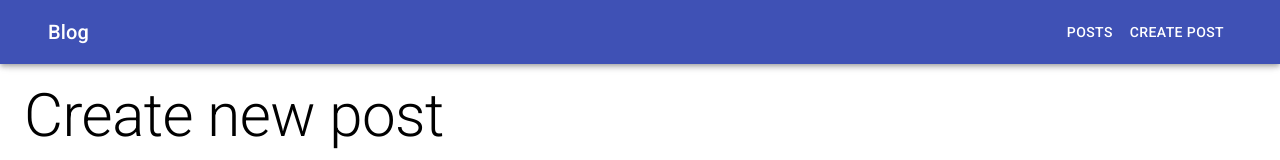
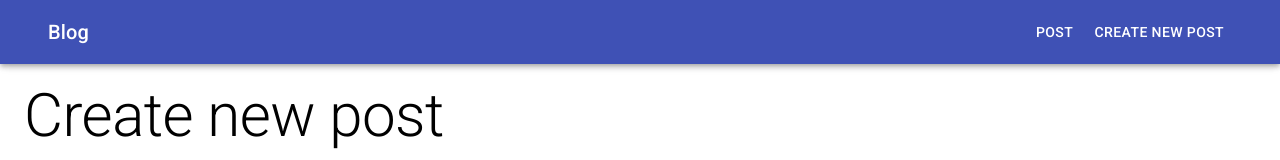
Before and after one commit to andreitsivm/nextjs-deploy, a Next.js app: page /posts/new in a window 1280 px wide. Shown: the top 160 px of the page. Built offline with nearby package versions, Linux system fonts and the light colour scheme.

Commit message:
dictionary3

```diff
--- a/components/Navbar/Navbar.tsx
+++ b/components/Navbar/Navbar.tsx
@@ -6,6 +6,7 @@ import Typography from "@material-ui/core/Typography";
 import Button from "@material-ui/core/Button";
 import { useStyles } from "./Navbar.styled";
 import SideBar from "components/SideBar";
+import { Dictionary, Routes } from "const";
 
 const Navbar: React.FC = () => {
   const classes = useStyles();
@@ -16,17 +17,17 @@ const Navbar: React.FC = () => {
         <Container maxWidth="lg">
           <Toolbar>
             <Typography variant="h6" className={classes.title}>
-              Blog
+              {Dictionary.BLOG}
             </Typography>
             <Hidden mdUp>
               <SideBar />
             </Hidden>
             <Hidden smDown>
-              <Link href="/">
-                <Button>Posts</Button>
+              <Link href={Routes.MAIN}>
+                <Button>{Dictionary.POST}</Button>
               </Link>
-              <Link href="/posts/new">
-                <Button>Create post</Button>
+              <Link href={`${Routes.POSTS}${Routes.NEW}`}>
+                <Button>{Dictionary.CREATE_NEW_POST}</Button>
               </Link>
             </Hidden>
           </Toolbar>
--- a/const/constants.ts
+++ b/const/constants.ts
@@ -4,7 +4,8 @@ export enum Routes {
   POST_UPDATE = "/posts/update",
   POSTS = "/posts",
   POST_ID = "/[postId]",
-  ID ='/id',
+  ID = "/id",
+  NEW = "/new"
 
 }
 
--- a/const/dictionary.ts
+++ b/const/dictionary.ts
@@ -14,6 +14,7 @@ export enum Dictionary {
   ENTER_YOUR_COMMENT = "Enter your comment",
   COMMENT_CANT_BE_EMPTY = "Comment cannot be empty",
   ADD_COMMENT = "Add comment",
-  NO_COMMENTS_YET = "No comments yet"
+  NO_COMMENTS_YET = "No comments yet",
+  BLOG = "Blog"
 
 }
```
